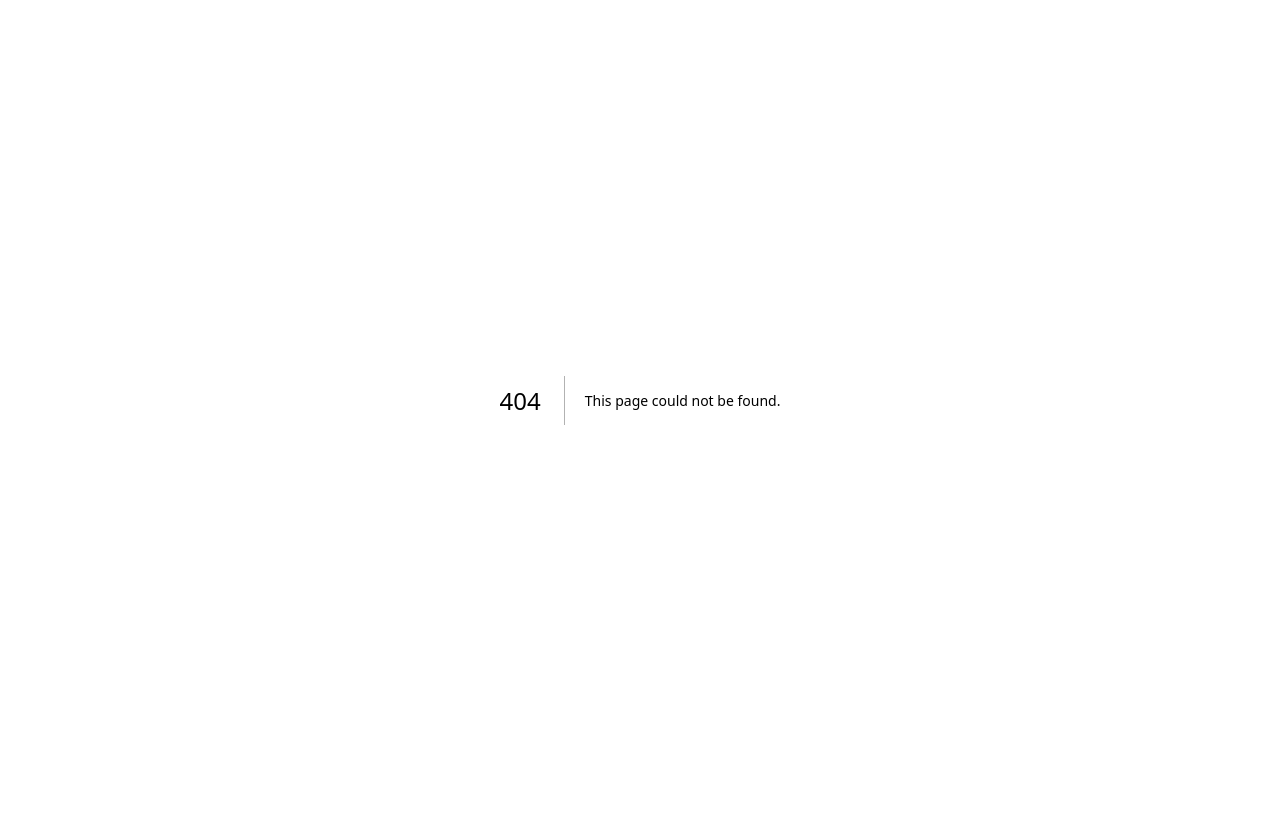
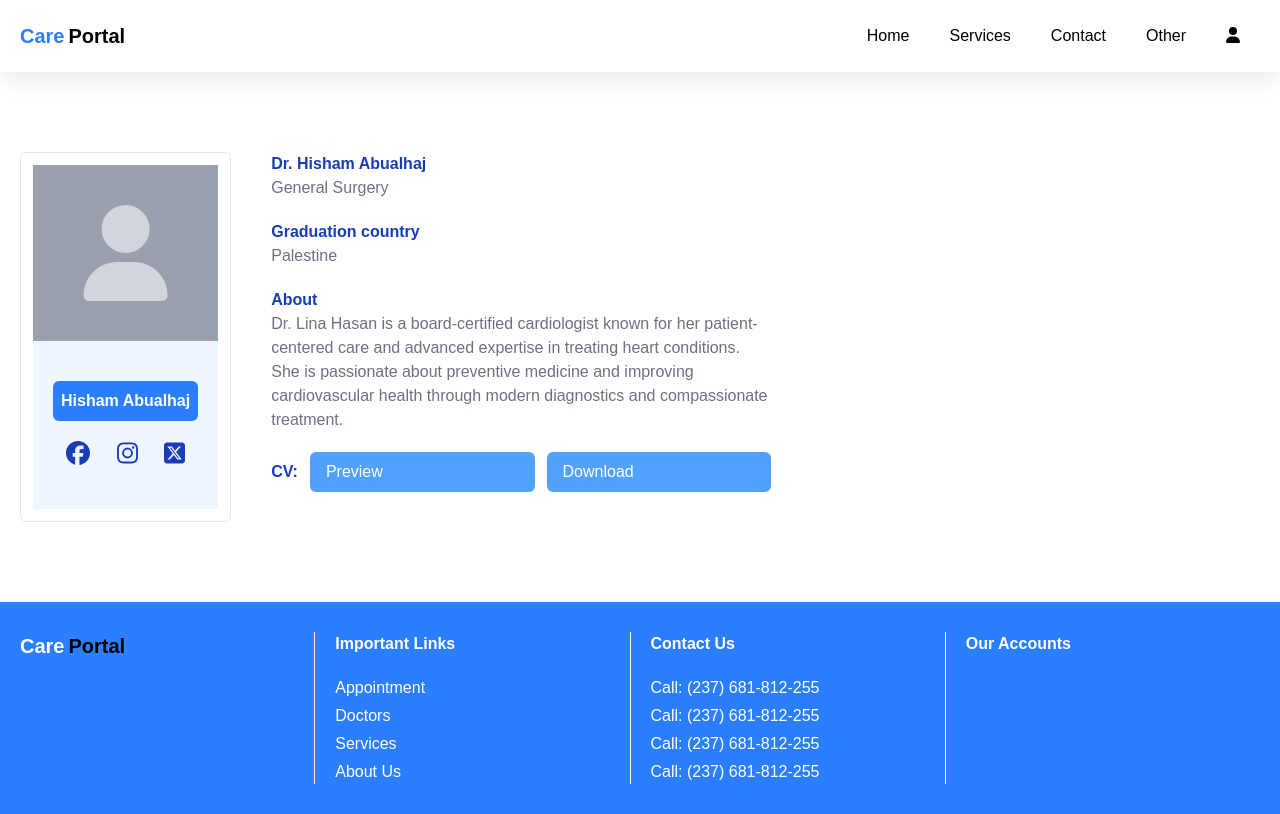
Before and after one commit to HishamAbualhaj/CarePortal, a Next.js app: page /doctors/1 in a window 1280 px wide. Before the commit this address had no page. Built offline with nearby package versions, Linux system fonts and the light colour scheme.

Commit message:
Create dynamic folder for doctor profile and service

```diff
--- /dev/null
+++ b/src/app/doctors/[id]/page.tsx
@@ -0,0 +1,84 @@
+import Footer from "@/components/layouts/Landing/Footer";
+import Header from "@/components/layouts/Landing/Header";
+import Button from "@/components/ui/Button";
+import {
+  faFacebook,
+  faInstagram,
+  faSquareXTwitter,
+} from "@fortawesome/free-brands-svg-icons";
+import { faUser } from "@fortawesome/free-solid-svg-icons";
+import { FontAwesomeIcon } from "@fortawesome/react-fontawesome";
+import Link from "next/link";
+import React from "react";
+
+function page() {
+  return (
+    <>
+      <div className="shadow-main">
+        <Header />
+      </div>
+      <div className="flex max-xl:flex-col px-5 max-container py-[80px] gap-10">
+        <div className="flex flex-col border border-gray-200 rounded-md p-3">
+          <FontAwesomeIcon
+            className="text-8xl bg-gray-400 text-gray-300 p-10"
+            icon={faUser}
+          />
+          <div className="flex flex-col gap-2 bg-secondary py-10 px-5">
+            <div className="text--800 font-bold text-white text-center bg-blue-500 p-2 rounded-md">
+              Hisham Abualhaj
+            </div>
+            <div className="text-blue-800 font-bold flex items-center justify-around mt-3">
+              <Link href="">
+                <FontAwesomeIcon className="text-2xl" icon={faFacebook} />
+              </Link>
+              <Link href="">
+                <FontAwesomeIcon className="text-2xl" icon={faInstagram} />
+              </Link>
+
+              <Link href="">
+                <FontAwesomeIcon className="text-2xl" icon={faSquareXTwitter} />
+              </Link>
+            </div>
+          </div>
+        </div>
+
+        <div className="flex flex-col gap-5">
+          <div>
+            <div className="text-blue-800 font-bold">Dr. Hisham Abualhaj</div>
+            <div className="text-gray-500">General Surgery</div>
+          </div>
+          <div>
+            <div className="text-blue-800 font-bold">Graduation country</div>
+            <div className="text-gray-500">Palestine</div>
+          </div>
+          <div>
+            <div className="text-blue-800 font-bold">About</div>
+            <div className="text-gray-500 max-w-[500px]">
+              Dr. Lina Hasan is a board-certified cardiologist known for her
+              patient-centered care and advanced expertise in treating heart
+              conditions. She is passionate about preventive medicine and
+              improving cardiovascular health through modern diagnostics and
+              compassionate treatment.
+            </div>
+          </div>
+          <div className="flex justify-between items-center gap-3">
+            <div className="text-blue-800 font-bold">CV:</div>
+            <div className="flex flex-1 gap-3">
+              <Link className="flex-1" href="">
+                <Button text="Preview" />
+              </Link>
+              <Link className="flex-1" href="">
+                <Button text="Download" />
+              </Link>
+            </div>
+          </div>
+        </div>
+      </div>
+      <div className="bg-blue-500 py-[30px]">
+        <Footer />
+      </div>
+    </>
+  );
+}
+
+export default page;
--- /dev/null
+++ b/src/app/services/[id]/page.tsx
@@ -0,0 +1,79 @@
+import Footer from "@/components/layouts/Landing/Footer";
+import Header from "@/components/layouts/Landing/Header";
+import ImageFallBack from "@/components/ui/ImageFallBack";
+import Link from "next/link";
+import React from "react";
+import { sections } from "@/lib/sectionsData";
+import { FontAwesomeIcon } from "@fortawesome/react-fontawesome";
+type Props = {
+  params: {
+    id: string;
+  };
+};
+function page({ params }: Props) {
+  const { id } = params;
+
+  const items = [
+    "A Passion for Healing",
+    "All our best",
+    "5-Star Care",
+    "Believe in Us",
+    "A Legacy of Excellence",
+    "Always Caring",
+  ];
+
+  const section = sections.find(
+    (section) => section.title.replace(/\s+/g, "") === id
+  );
+  return (
+    <>
+      <div className="shadow-main">
+        <Header />
+      </div>
+      <div className="bg-secondary px-5">
+        <div className="max-container py-[50px]">
+          <div className="flex max-lg:flex-col gap-10">
+            <div className="border border-gray-300 rounded-md flex flex-col gap-1 h-fit">
+              {sections.map((section, i) => (
+                <Link
+                  href={`${section.title.replace(/\s+/g, "")}`}
+                  className={`${
+                    section.title.replace(/\s+/g, "") === id
+                      ? "bg-blue-800 text-white"
+                      : ""
+                  } py-5 px-10 hover:bg-blue-200 flex gap-2 items-center`}
+                  key={i}
+                >
+                  <FontAwesomeIcon className="text-cyan-500" icon={section.icon} />
+                  {section.title}
+                </Link>
+              ))}
+            </div>
+            <div className="flex-1">
+              <ImageFallBack />
+              <div className="mt-5">
+                <div className="text-2xl text-blue-700 uppercase">
+                  {section?.title}
+                </div>
+                <div className="grid grid-cols-1 sm:grid-cols-2 md:grid-cols-3 gap-4 py-3 mt-2">
+                  {items.map((text, index) => (
+                    <div key={index} className="flex items-start gap-2">
+                      <div className="mt-1 h-2 w-2 bg-blue-500 rounded-full" />
+                      <span className="text-gray-800">{text}</span>
+                    </div>
+                  ))}
+                </div>
+                <div className="text-lg mt-2">{section?.description}</div>
+              </div>
+            </div>
+          </div>
+        </div>
+      </div>
+      <div className="bg-blue-500 py-[40px]">
+        <Footer />
+      </div>
+    </>
+  );
+}
+
+export default page;
```
